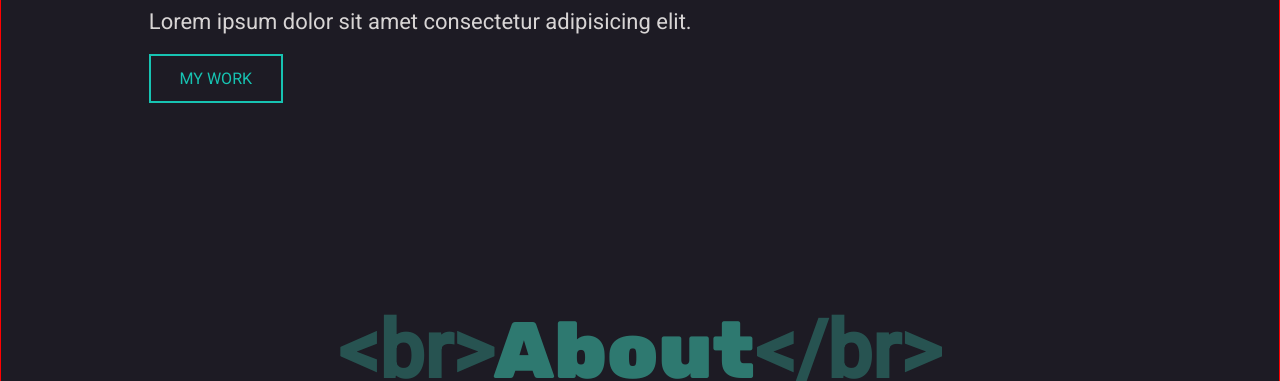
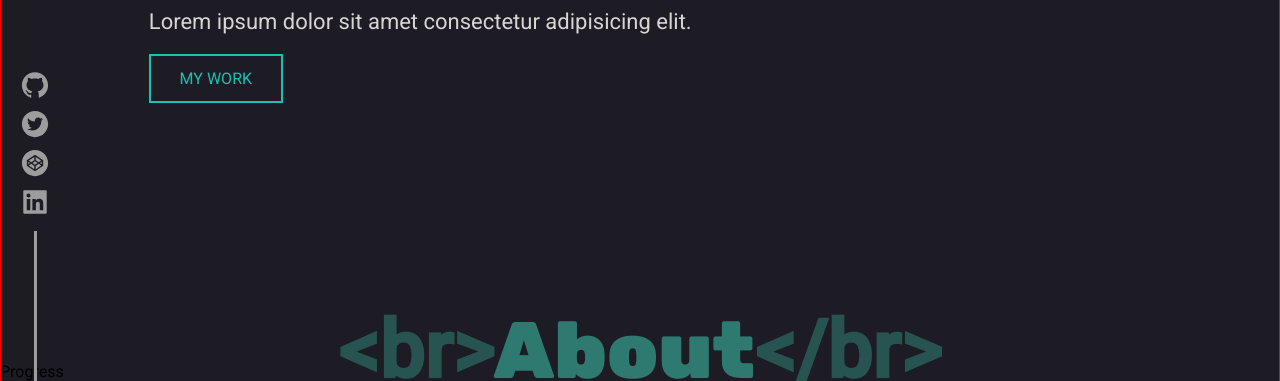
Before and after one commit to cmglezpdev/portfolio, a React (Create React App) app: page / in a window 1280 px wide. Shown: the part 419-800 px from the top of the page. Built offline with nearby package versions, Linux system fonts and the light colour scheme.

Commit message:
add buttons of social networks

```diff
--- a/src/App.jsx
+++ b/src/App.jsx
@@ -1,10 +1,10 @@
-import { Header,Menu, About, Skills, Work, Footer } from "./components"
+import { Header,Menu, About, Skills, Work, Footer, ButtonsContainer } from "./components"
 
 export const App = () => {
 
 
   return (
-
+    <>
       <div id='app'>
         <div className="container-general">
           <Menu />
@@ -13,8 +13,9 @@ export const App = () => {
           <Skills />
           <Work />
           <Footer />
+          <ButtonsContainer />
         </div>
       </div>
-
+    </>
     )
 }
--- /dev/null
+++ b/src/components/buttons/ButtonSocial.jsx
@@ -0,0 +1,19 @@
+
+import { AiFillCodepenCircle, AiFillGithub, AiFillLinkedin, AiFillTwitterCircle } from 'react-icons/ai';
+
+import './buttonsocial.scss';
+
+
+export const ButtonSocial = () => {
+  return (
+      <div className='button-social-media'>
+        <div className="social">
+          <a href='#'><AiFillGithub /></a>
+          <a href='#'><AiFillTwitterCircle /></a>
+          <a href='#'><AiFillCodepenCircle /></a>
+          <a href='#'><AiFillLinkedin /></a>
+        </div>
+      <div className="vertical-line"></div>
+    </div>
+  )
+}
--- /dev/null
+++ b/src/components/buttons/ButtonsContainer.jsx
@@ -0,0 +1,16 @@
+import { ButtonSocial } from "./ButtonSocial"
+import { Progress } from "./Progress"
+
+
+import './buttonscontainer.scss'
+
+export const ButtonsContainer = () => {
+    return (
+      <div className='fixed'>
+        <div className='relative'>
+          <ButtonSocial />
+          <Progress />
+        </div>
+      </div>
+    )
+}
--- /dev/null
+++ b/src/components/buttons/Progress.jsx
@@ -0,0 +1,8 @@
+
+import './progress.scss';
+
+export const Progress = () => {
+  return (
+    <div>Progress</div>
+  )
+}
--- /dev/null
+++ b/src/components/buttons/buttonscontainer.scss
@@ -0,0 +1,63 @@
+@import '../../scss/variables.scss';
+
+
+.fixed {
+    display: none;
+    position: fixed;
+    width: 100%;
+    left: 0;
+    bottom: 0;
+
+    .relative {
+
+        position: relative;
+        margin-left: auto;
+        margin-right: auto;
+        height: 100%;
+    }
+
+}
+
+
+
+
+@media (min-width: 640px) {
+    .fixed {
+        display: block;
+        .relative {
+            max-width: 640px;
+        }
+    }
+}
+
+@media (min-width: 768px) {
+    .fixed {
+        .relative {
+            max-width: 768px;
+        }
+    }
+}
+
+@media (min-width: 1024px) {
+    .fixed {
+        .relative {
+            max-width: 1024px;
+        }
+    }
+}
+
+@media (min-width: 1280px) {
+    .fixed {
+        .relative {
+            max-width: 1280px;
+        }
+    }
+}
+
+@media (min-width: 1536px) {
+    .fixed {
+        .relative {
+            max-width: 1536px;
+        }
+    }
+}
--- /dev/null
+++ b/src/components/buttons/buttonsocial.scss
@@ -0,0 +1,37 @@
+@import '../../scss/variables.scss';
+
+.button-social-media {
+
+    display: flex;
+    flex-direction: column;
+    align-items: center;
+    gap: 10px;
+    width: 30px;
+    position: absolute;
+    bottom: 0;
+    margin: 0 20px;
+
+    .social {
+        display: flex;
+        flex-direction: column;
+        gap: 5px;
+
+        a svg {
+            font-size: 30px;
+            color: $font-color-gray-light;
+            text-decoration: none;
+            transition: all 0.3s ease-in-out;
+
+            &:hover {
+                color: $font-color-gray-superlight;
+            }
+        }
+    }
+
+    .vertical-line {
+        width: 3px;
+        height: 150px;
+        background-color: $font-color-gray-light;
+    }
+
+}
--- a/src/components/index.js
+++ b/src/components/index.js
@@ -6,3 +6,4 @@ export { Title } from "./titles/Title";
 export { About } from "./about/About";
 export { Skills } from "./skills/Skills";
 export { Footer } from "./footer/Footer";
+export { ButtonsContainer } from "./buttons/ButtonsContainer";
```
Also changed, not shown: src/components/buttons/progress.scss (added). Lines whose indentation alone changed are shown as unchanged.
